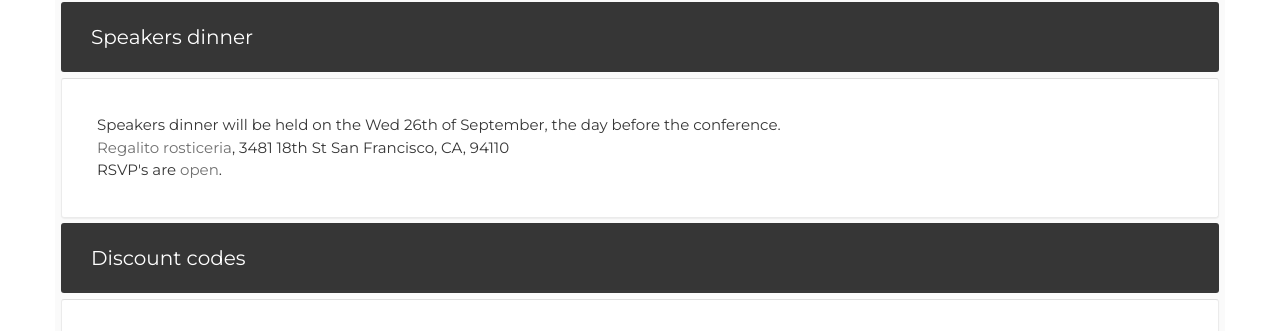
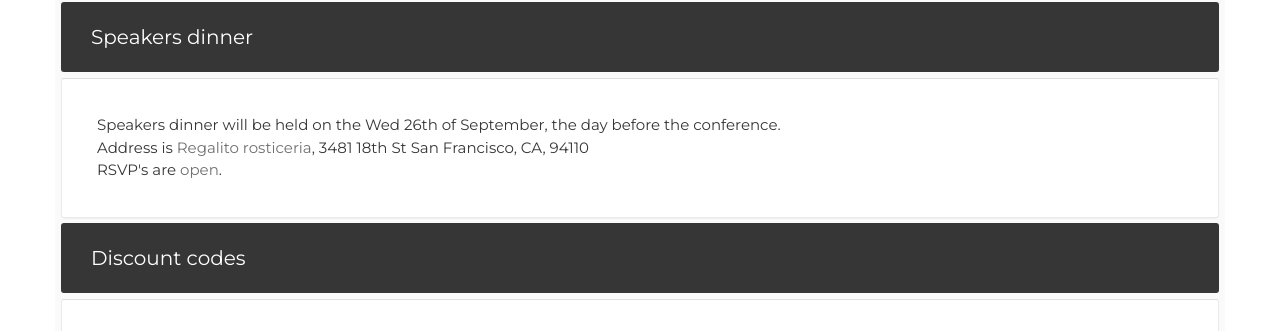
Before and after one commit to open-fsharp/open-fsharp.github.io, a Jekyll site: the page built from faq/speakers.md, in a window 1280 px wide and 900 px high, scrolled down 863 px. Shown: the part 122-453 px from the top of the window. Built offline with Jekyll 4.4.1, drawn with Linux system fonts in a browser that asks for light colours; nearby versions of some CDN libraries; comment, search, counter and statistics services are not loaded.

Commit message:
make nicer

```diff
--- a/faq/speakers.md
+++ b/faq/speakers.md
@@ -97,7 +97,7 @@ title: Speakers Information
 						<div id="collapseThree" class="panel-collapse collapse in" role="tabpanel" aria-labelledby="headingThree">
 							<div class="panel-body">
 								<p>Speakers dinner will be held on the Wed 26th of September, the day before the conference.</p>
-								<p><a href="http://www.sfregalito.com/">Regalito rosticeria</a>, 3481 18th St San Francisco, CA, 94110</p>
+								<p>Address is <a href="http://www.sfregalito.com/">Regalito rosticeria</a>, 3481 18th St San Francisco, CA, 94110</p>
 								<p>RSVP's are <a href="https://goo.gl/forms/xMgVuABOnsGUit0E2" target="_blank">open</a>.</p>
 							</div>
 						</div>
```
